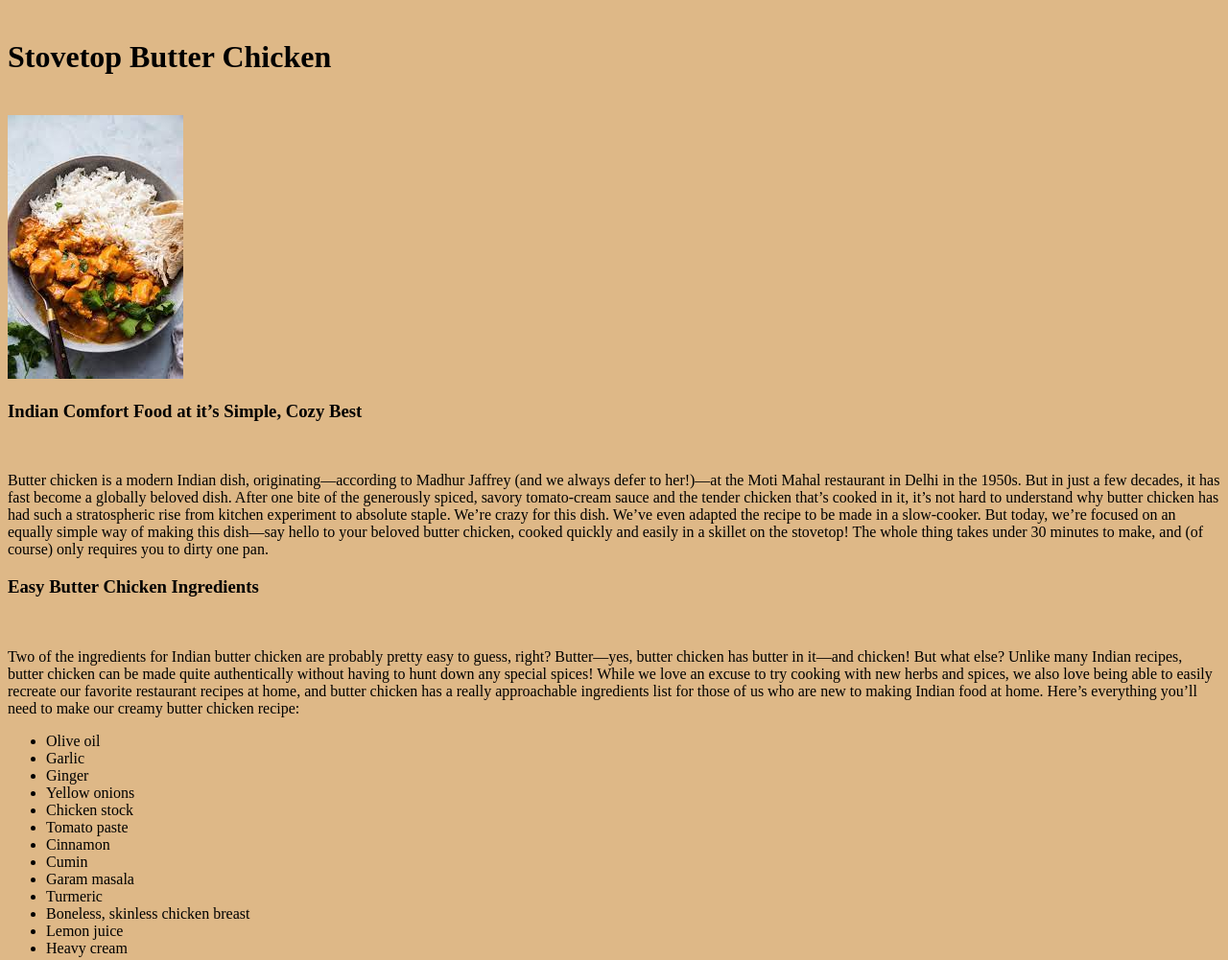
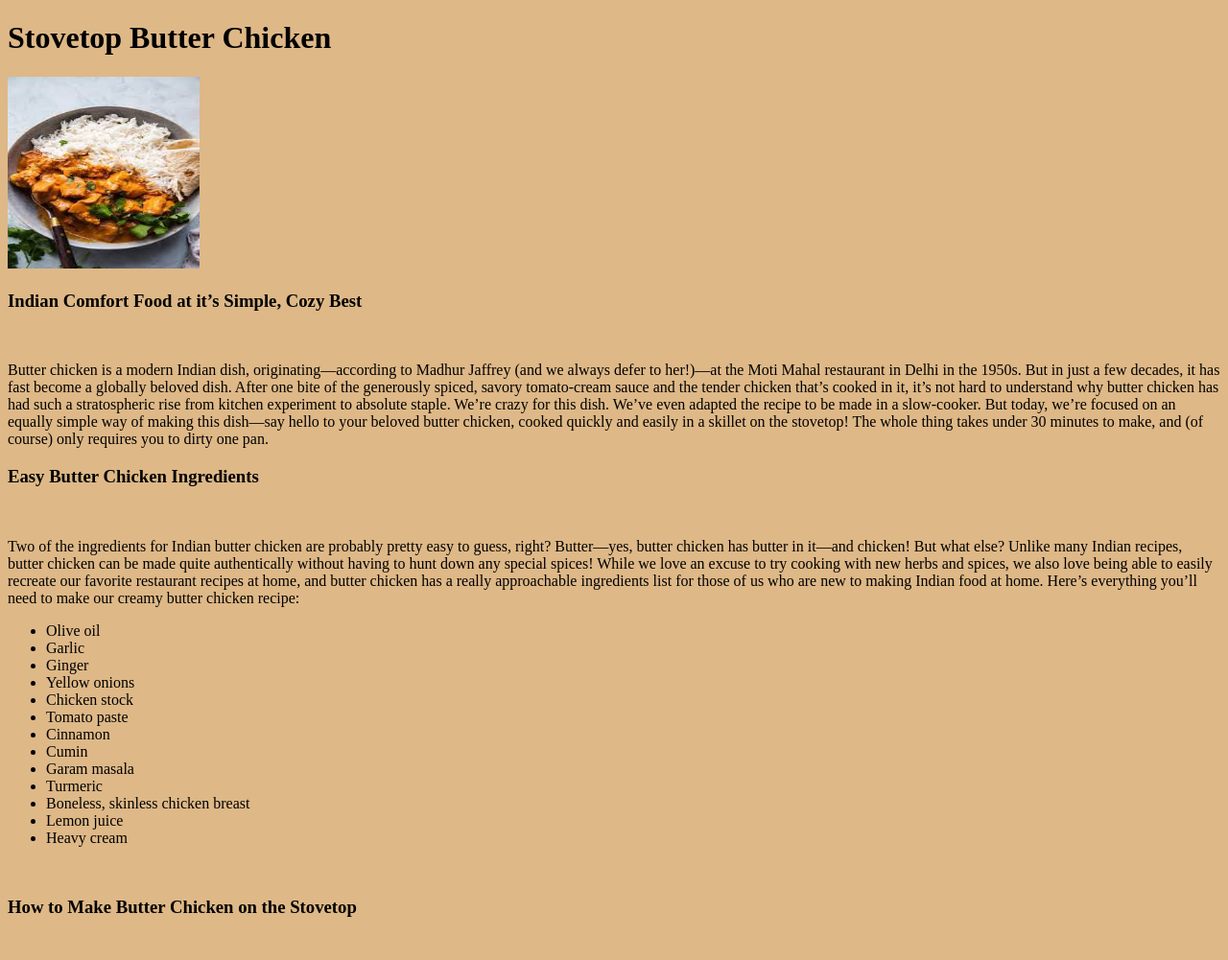
Before and after one commit to Mabeny-dev/odin-recipes, a plain HTML site: page recipes/chicken/stove_top_butter_chicken.html in a window 1280 px wide. Shown: the top 1001 px of the page at 96% size. Drawn offline with Linux system fonts and the light colour scheme; files that its build step writes are made by us from their sources.

Commit message:
Few more changes in styling

```diff
--- a/recipes/chicken/stove_top_butter_chicken.html
+++ b/recipes/chicken/stove_top_butter_chicken.html
@@ -5,7 +5,7 @@
     <head>
         <title>Butter Chicken</title>
         <meta charset="UTF-8">
-        <link rel="stylesheet" href="css/style.css">
+        <link rel="stylesheet" href="style.css">
 
 
     </head>
--- /dev/null
+++ b/recipes/chicken/style.css
@@ -0,0 +1,9 @@
+img{
+
+    width: 200px;
+    height: 200px;
+}
+
+body{
+    background-color: burlywood;
+}
--- /dev/null
+++ b/recipes/lasagna/style.css
@@ -0,0 +1,9 @@
+img{
+
+    width: 200px;
+    height: 200px;
+}
+
+body{
+    background-color: burlywood;
+}
--- /dev/null
+++ b/recipes/shawarama/style.css
@@ -0,0 +1,10 @@
+img{
+
+    width: 200px;
+    height: 200px;
+
+}
+
+body{
+    background-color: burlywood;
+}
```
Also changed, not shown: recipes/lasagna/lasagna.html (+1 -1 lines), recipes/shawarama/shawarama.html (+1 -1 lines).
